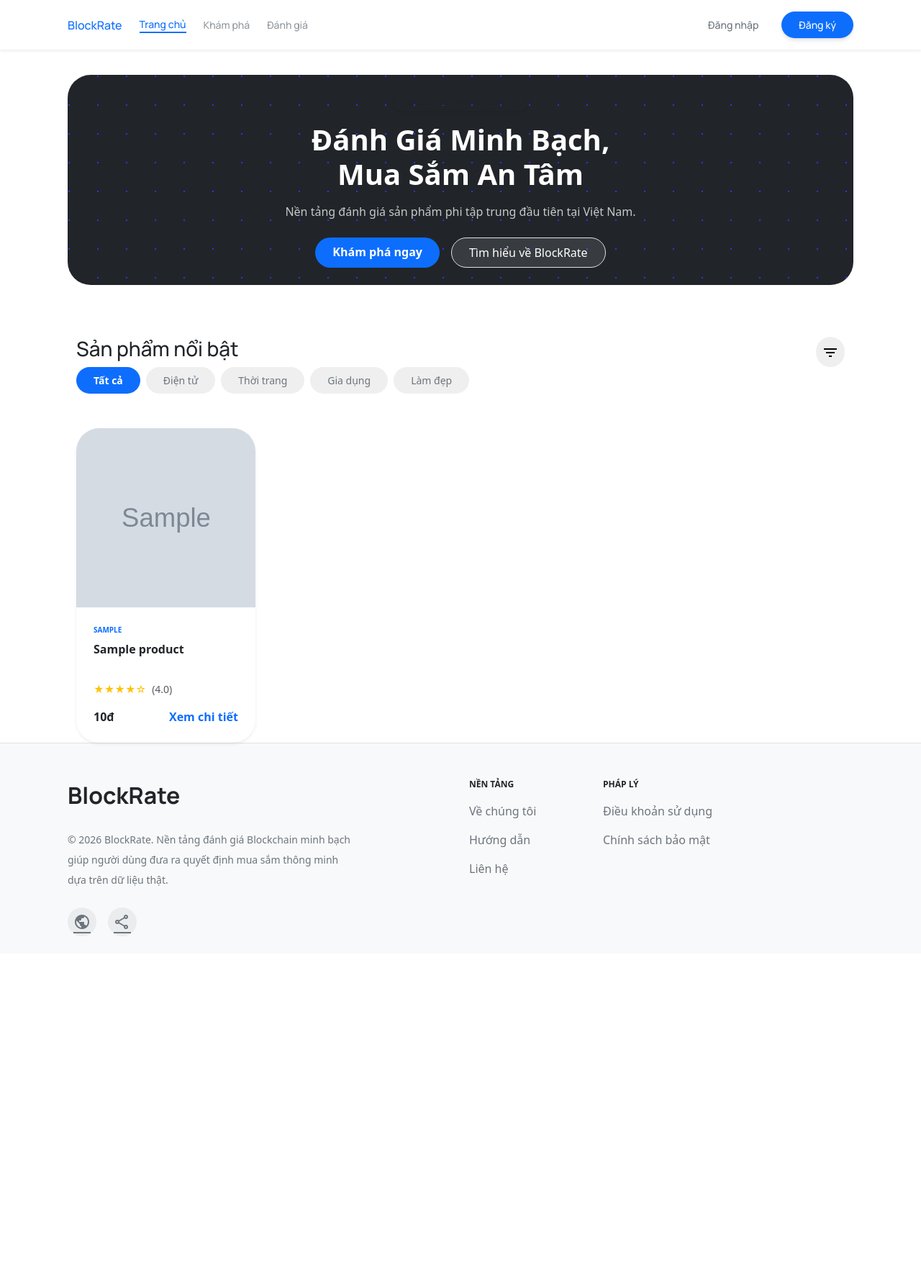
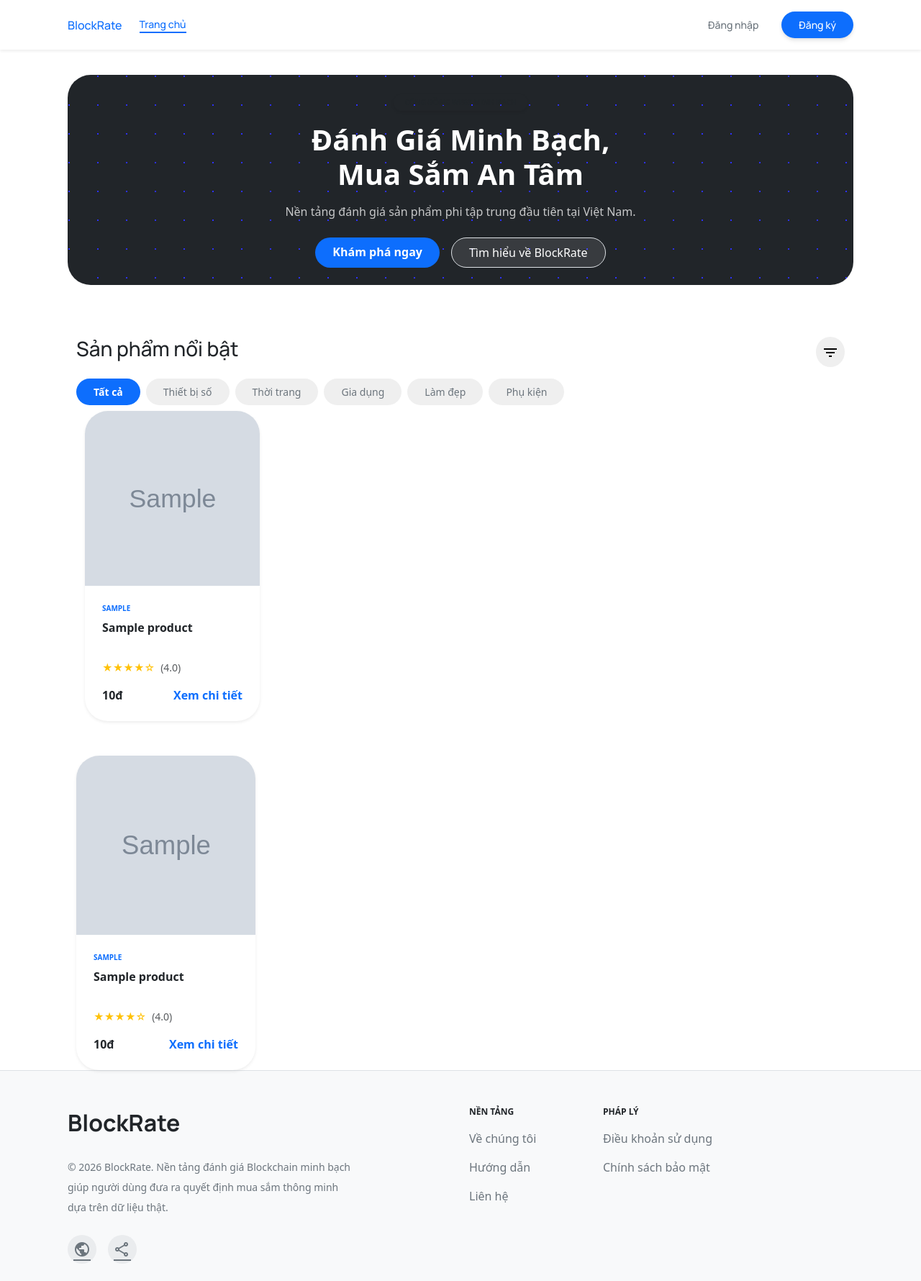
Before and after one commit to MinhNhutTG/TrueRate, a Node server app: page / in a window 1280 px wide. Shown: the whole page at 72% size. Before the commit the page ends 1301 px from the top, so only its background shows below. Run offline with Node 20, Linux system fonts and the light colour scheme; tables that the repository leaves empty hold one stand-in row (values such as "Sample post"); grey boxes marked "Sample" are stand-in pictures; some libraries are stand-ins or nearby versions.

Commit message:
update second

```diff
--- a/app.js
+++ b/app.js
@@ -1,5 +1,6 @@
 require("dotenv").config();
-
+const session = require('express-session')
+const flash = require('connect-flash')
 const cookieParser = require("cookie-parser");
 const database = require("./config/configDatabase");
 const route = require("./routes/client/route");
--- a/controllers/client/home.controller.js
+++ b/controllers/client/home.controller.js
@@ -1,16 +1,22 @@
 const productModel = require("../../models/product.model");
 const getHomePage = async (req, res) => {
     try {
+        console.log('[getHomePage] query:', req.query)
+        const { category } = req.query
 
-        const products = await productModel.find();
-        if (!products) {
-            return res.send("Không có sản phẩm nào");
+        const filter = category && category !== 'all' ? { category } : {}
+        const products = await productModel.find(filter).sort({ createdAt: -1 })
+
+        // Nếu là API call thì trả JSON
+        if (req.xhr || req.headers.accept.includes('application/json')) {
+            return res.json({ success: true, products })
         }
 
-        res.render("./client/pages/home/index",{ products });
+        // Nếu là page load thì render
+        res.render("./client/pages/home/index", { products })
     } catch (err) {
-        console.error(err);
-        res.send("Lỗi server");
+        console.error(err)
+        res.send("Lỗi server")
     }
 
 }
--- a/controllers/client/product.controller.js
+++ b/controllers/client/product.controller.js
@@ -35,9 +35,9 @@
     }
 
     const user = await User.findById(userId)
-    if (user.purchasedProducts.includes(productId)) {
-      return res.status(400).json({ success: false, message: 'Bạn đã mua sản phẩm này rồi' })
-    }
+    // if (user.purchasedProducts.includes(productId)) {
+    //   return res.status(400).json({ success: false, message: 'Bạn đã mua sản phẩm này rồi' })
+    // }
 
     await User.findByIdAndUpdate(userId, {
       $addToSet: { purchasedProducts: productId }
--- /dev/null
+++ b/envexample.txt
@@ -0,0 +1,4 @@
+PORT=number_port
+MONGO_URI=your_uri
+JWT_SECRET=serect_key
+JWT_EXPIRES_IN=7d
--- a/package.json
+++ b/package.json
@@ -21,9 +21,11 @@
   "homepage": "https://github.com/DHK-jv/BlockRate#readme",
   "dependencies": {
     "bcryptjs": "^3.0.3",
+    "connect-flash": "^0.1.1",
     "cookie-parser": "^1.4.7",
     "dotenv": "^17.3.1",
     "express": "^5.2.1",
+    "express-session": "^1.19.0",
     "jsonwebtoken": "^9.0.3",
     "mongodb": "^7.1.0",
     "mongoose": "^9.3.2",
--- /dev/null
+++ b/public/js/filter.js
@@ -0,0 +1,70 @@
+document.addEventListener('DOMContentLoaded', function () {
+    var filterBtns = document.querySelectorAll('.filter-btn')
+    var productGrid = document.getElementById('productGrid')
+
+    filterBtns.forEach(function (btn) {
+        btn.addEventListener('click', function () {
+
+            filterBtns.forEach(function (b) {
+                b.classList.remove('bg-primary')
+                b.classList.remove('text-white')
+                b.classList.add('bg-surface-container-low')
+                b.classList.add('text-secondary')
+            })
+            btn.classList.add('bg-primary')
+            btn.classList.add('text-white')
+            btn.classList.remove('bg-surface-container-low')
+            btn.classList.remove('text-secondary')
+
+            var category = btn.dataset.category
+            console.log('category clicked:', category) // ← kiểm tra
+
+            productGrid.innerHTML = '<div class="text-center py-5 w-100">Đang tải...</div>'
+
+            var url = '/?category=' + category
+            console.log('fetch url:', url) // ← kiểm tra
+
+            fetch(url, {
+                headers: { 'Accept': 'application/json' }
+            })
+                .then(function (res) {
+                    console.log('response status:', res.status) // ← kiểm tra
+                    return res.json()
+                })
+                .then(function (data) {
+                    console.log('data:', data) // ← kiểm tra
+                    if (!data.success || !data.products.length) {
+                        productGrid.innerHTML = '<p class="text-secondary text-center py-5 w-100">Không có sản phẩm nào</p>'
+                        return
+                    }
+                    var html = ''
+                    data.products.forEach(function (p) {
+                        html += '<div class="col product-card" data-category="' + p.category + '">'
+                        html += '  <div class="card h-100 border-0 bg-surface-container-low rounded-4xl overflow-hidden shadow-sm hover-scale">'
+                        html += '    <div class="ratio ratio-1x1 bg-white">'
+                        html += '      <img class="w-100 h-100 object-fit-cover" src="' + p.image + '" alt="' + p.name + '">'
+                        html += '    </div>'
+                        html += '    <div class="card-body p-4 d-flex flex-column">'
+                        html += '      <p class="fs-9 fw-bold text-primary text-uppercase mb-2">' + p.category + '</p>'
+                        html += '      <h3 class="h6 fw-bold mb-2" style="min-height:48px;">' + p.name + '</h3>'
+                        html += '      <div class="mb-3 text-warning fs-7">'
+                        html += '        <span>★★★★☆</span>'
+                        html += '        <span class="text-muted ms-2">(4.0)</span>'
+                        html += '      </div>'
+                        html += '      <div class="mt-auto d-flex justify-content-between align-items-center">'
+                        html += '        <span class="fw-bold fs-6 text-dark">' + p.price.toLocaleString('vi-VN') + 'đ</span>'
+                        html += '        <a class="text-primary text-decoration-none fw-semibold" href="/product/' + p._id + '">Xem chi tiết</a>'
+                        html += '      </div>'
+                        html += '    </div>'
+                        html += '  </div>'
+                        html += '</div>'
+                    })
+                    productGrid.innerHTML = html
+                })
+                .catch(function (err) {
+                    console.log('fetch error:', err) // ← kiểm tra
+                    productGrid.innerHTML = '<p class="text-danger text-center py-5 w-100">Lỗi tải sản phẩm</p>'
+                })
+        })
+    })
+})
--- /dev/null
+++ b/public/js/toast.js
@@ -0,0 +1,16 @@
+function showToast(message, type) {
+  var color = type === 'error' ? '#dc3545' : '#198754'
+  var icon = type === 'error' ? 'error' : 'check_circle'
+
+  var container = document.createElement('div')
+  container.style.cssText = 'position:fixed;top:20px;right:20px;z-index:9999'
+  container.innerHTML =
+    '<div style="background:' + color + ';color:white;padding:12px 20px;border-radius:12px;' +
+    'box-shadow:0 4px 12px rgba(0,0,0,0.15);display:flex;align-items:center;gap:8px;font-size:14px;font-weight:500">' +
+    '<span class="material-symbols-outlined" style="font-size:18px;font-variation-settings:\'FILL\' 1">' + icon + '</span>' +
+    '<span>' + message + '</span>' +
+    '</div>'
+
+  document.body.appendChild(container)
+  setTimeout(function() { container.remove() }, 3000)
+}
--- a/views/client/layouts/default.pug
+++ b/views/client/layouts/default.pug
@@ -13,11 +13,13 @@
 
 
     body
+
       include ../partials/header.pug
 
       block content
 
       include ../partials/footer.pug
       block scripts
+      script(src="/js/toast.js")
       script(src="/js/script.js")
       script(src='https://cdn.jsdelivr.net/npm/bootstrap@5.3.3/dist/js/bootstrap.bundle.min.js')
--- a/views/client/pages/home/index.pug
+++ b/views/client/pages/home/index.pug
@@ -3,11 +3,13 @@
 
 block content
   include ../../partials/hero.pug
-
-
   // FEATURED PRODUCTS
   section.products
-
     .container
       include ../../partials/filter.pug
       include ../../partials/grid-product.pug
+
+
+
+block scripts
+  script(src="/js/filter.js")
--- a/views/client/partials/filter.pug
+++ b/views/client/partials/filter.pug
@@ -1,12 +1,20 @@
 section.container.px-4.mb-12
+  //- Header
   .d-flex.align-items-center.justify-content-between
-    h2.h3.fw-black.font-headline.text-dark S&#x1EA3;n ph&#x1EA9;m n&#x1ED5;i b&#x1EAD;t
+    h2.h3.fw-black.font-headline.text-dark Sản phẩm nổi bật
     .d-flex.gap-2
-      button.p-2.bg-surface-container-low.border-0.rounded-circle.hover-bg-surface-container.transition-colors
+      button.p-2.bg-surface-container-low.border-0.rounded-circle
         span.material-symbols-outlined filter_list
-  .d-flex.flex-wrap.gap-2
-    button.px-4.py-2.bg-primary.text-white.rounded-pill.fs-7.fw-semibold.border-0(data-filter='all') T&#x1EA5;t c&#x1EA3;
-    button.px-4.py-2.bg-surface-container-low.text-secondary.rounded-pill.fs-7.fw-medium.border-0.transition-colors(data-filter='electronics') &Dstrok;i&#x1EC7;n t&#x1EED;
-    button.px-4.py-2.bg-surface-container-low.text-secondary.rounded-pill.fs-7.fw-medium.border-0.transition-colors(data-filter='fashion') Th&#x1EDD;i trang
-    button.px-4.py-2.bg-surface-container-low.text-secondary.rounded-pill.fs-7.fw-medium.border-0.transition-colors(data-filter='home') Gia d&#x1EE5;ng
-    button.px-4.py-2.bg-surface-container-low.text-secondary.rounded-pill.fs-7.fw-medium.border-0.transition-colors(data-filter='beauty') L&agrave;m &dstrok;&#x1EB9;p
+
+  //- Filter buttons
+  .d-flex.flex-wrap.gap-2.mt-3
+    button.px-4.py-2.bg-primary.text-white.rounded-pill.fs-7.fw-semibold.border-0.filter-btn(data-category='all') Tất cả
+    button.px-4.py-2.bg-surface-container-low.text-secondary.rounded-pill.fs-7.fw-medium.border-0.filter-btn(data-category='digital') Thiết bị số
+    button.px-4.py-2.bg-surface-container-low.text-secondary.rounded-pill.fs-7.fw-medium.border-0.filter-btn(data-category='fashion') Thời trang
+    button.px-4.py-2.bg-surface-container-low.text-secondary.rounded-pill.fs-7.fw-medium.border-0.filter-btn(data-category='houseware') Gia dụng
+    button.px-4.py-2.bg-surface-container-low.text-secondary.rounded-pill.fs-7.fw-medium.border-0.filter-btn(data-category='beauty') Làm đẹp
+    button.px-4.py-2.bg-surface-container-low.text-secondary.rounded-pill.fs-7.fw-medium.border-0.filter-btn(data-category='accessories') Phụ kiện
+
+  //- Product grid
+  #productGrid.row.g-4.mt-2
+    include ./grid-product
--- a/views/client/partials/header.pug
+++ b/views/client/partials/header.pug
@@ -5,8 +5,6 @@
       a.text-2xl.font-black.tracking-tight.text-primary.font-headline.text-decoration-none(href="/") BlockRate
       .d-none.d-md-flex.align-items-center.gap-4
         a.text-primary.font-bold.border-bottom.border-2.border-primary.font-headline.fs-7.text-decoration-none(href="/home") Trang chủ
-        a.text-secondary.font-headline.fs-7.text-decoration-none.opacity-75(href="/products") Khám phá
-        a.text-secondary.font-headline.fs-7.text-decoration-none.opacity-75(href="/reviews") Đánh giá
 
     //- Right
     .d-flex.align-items-center.gap-3
@@ -24,8 +22,7 @@
   //- Mobile Menu
   #mobile-menu.d-none.d-md-none.position-absolute.top-100.start-0.w-100.bg-white.shadow-lg.border-top.p-4
     a.d-block.text-secondary.font-bold.text-decoration-none(href="/home") Trang chủ
-    a.d-block.text-secondary.font-medium.text-decoration-none(href="/products") Khám phá
-    a.d-block.text-secondary.font-medium.text-decoration-none(href="/reviews") Đánh giá
+
     hr.my-3
     if currentUser
       .d-flex.align-items-center.justify-content-between
--- a/views/client/partials/product-card.pug
+++ b/views/client/partials/product-card.pug
@@ -1,26 +1,13 @@
 .col.product-card(data-category=product.category)
   .card.h-100.border-0.bg-surface-container-low.rounded-4xl.overflow-hidden.shadow-sm.hover-scale
-
     .ratio.ratio-1x1.bg-white
       img.w-100.h-100.object-fit-cover(src=product.image, alt=product.name)
-
     .card-body.p-4.d-flex.flex-column
-
-      p.fs-9.fw-bold.text-primary.text-uppercase.mb-2
-        = product.category
-
-      h3.h6.fw-bold.mb-2(style="min-height:48px;")
-        = product.name
-
-      //- rating đẹp hơn
+      p.fs-9.fw-bold.text-primary.text-uppercase.mb-2= product.category
+      h3.h6.fw-bold.mb-2(style="min-height:48px;")= product.name
       .mb-3.text-warning.fs-7
         span ★★★★☆
         span.text-muted.ms-2 (4.0)
-
       .mt-auto.d-flex.justify-content-between.align-items-center
-
-        span.fw-bold.fs-6.text-dark
-          = product.price.toLocaleString() + "đ"
-
-        a.text-primary.text-decoration-none.fw-semibold(href=`/product/${product._id}`)
-          | Xem chi tiết
+        span.fw-bold.fs-6.text-dark= product.price.toLocaleString() + "đ"
+        a.text-primary.text-decoration-none.fw-semibold(href=`/product/${product._id}`) Xem chi tiết
```
Also changed, not shown: views/client/pages/product/product-detail.pug (+3 -7 lines), 1 other file.
